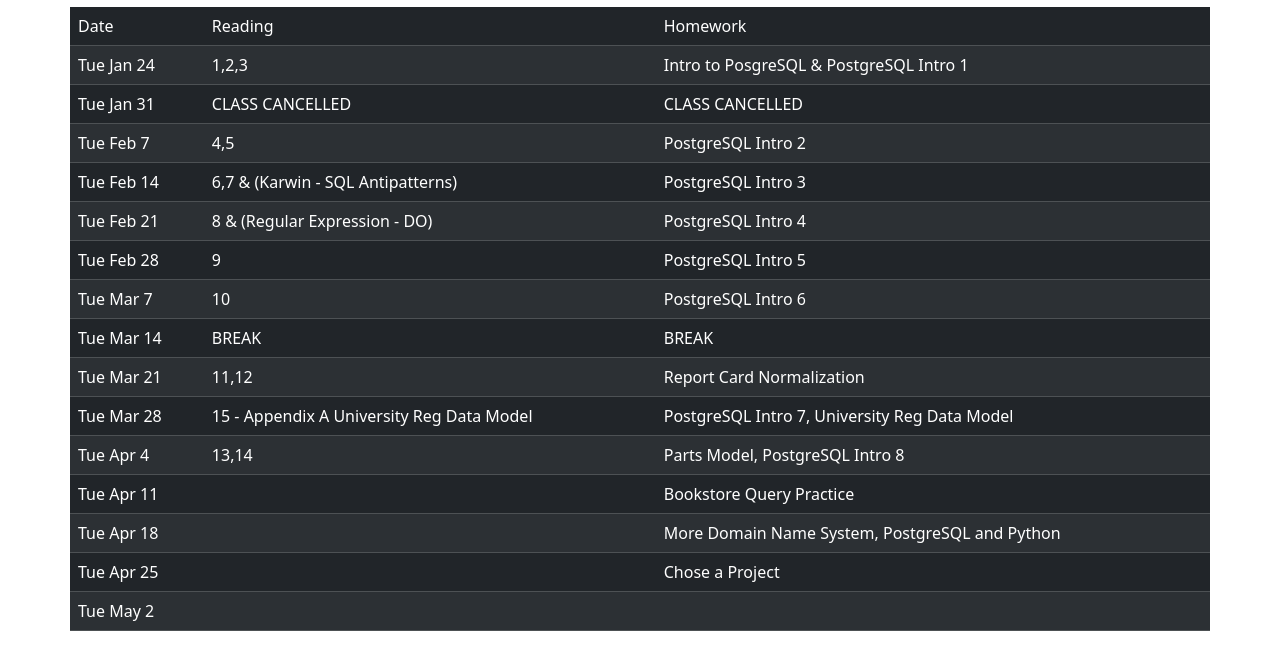
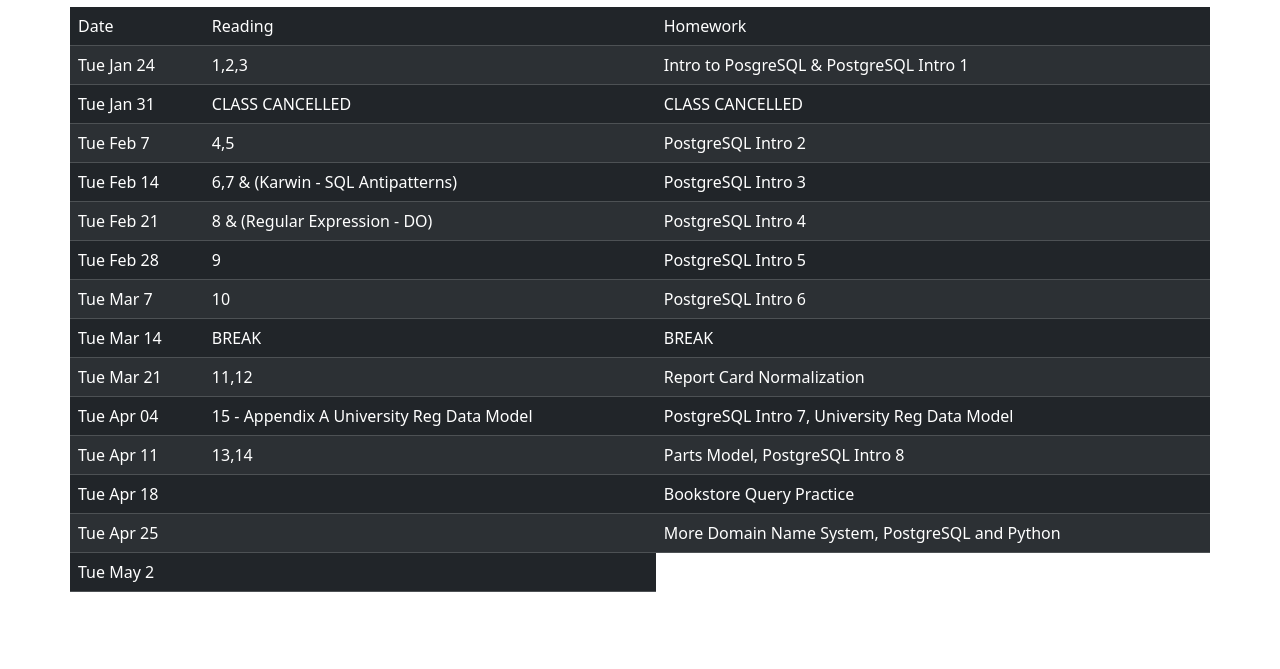
Before and after one commit to 2023-spring-comp-520/2023-spring-comp-520.github.io, a plain HTML site: page docs/pages/schedule.html in a window 1280 px wide. Shown: the part 245-914 px from the top of the page. Drawn offline with nearby package versions, Linux system fonts and the light colour scheme.

Commit message:
update schedule

```diff
--- a/docs/pages/schedule.html
+++ b/docs/pages/schedule.html
@@ -100,33 +100,27 @@
               <td>Report Card Normalization</td>
             </tr>
             <tr>
-              <td>Tue Mar 28</td>
+              <td>Tue Apr 04</td>
               <td>15 - Appendix A University Reg Data Model</td>
               <td>PostgreSQL Intro 7, University Reg Data Model</td>
             </tr>
             <tr>
-              <td>Tue Apr 4</td>
+              <td>Tue Apr 11</td>
               <td>13,14</td>
               <td>Parts Model, PostgreSQL Intro 8</td>
             </tr>
             <tr>
-              <td>Tue Apr 11</td>
+              <td>Tue Apr 18</td>
               <td></td>
               <td>Bookstore Query Practice</td>
             </tr>
             <tr>
-              <td>Tue Apr 18</td>
+              <td>Tue Apr 25</td>
               <td></td>
               <td>More Domain Name System, PostgreSQL and Python</td>
             </tr>
             <tr>
-              <td>Tue Apr 25</td>
-              <td></td>
-              <td>Chose a Project</td>
-            </tr>
-            <tr>
               <td>Tue May 2</td>
-              <td></td>
               <td></td>
             </tr>
           </tbody>
```
